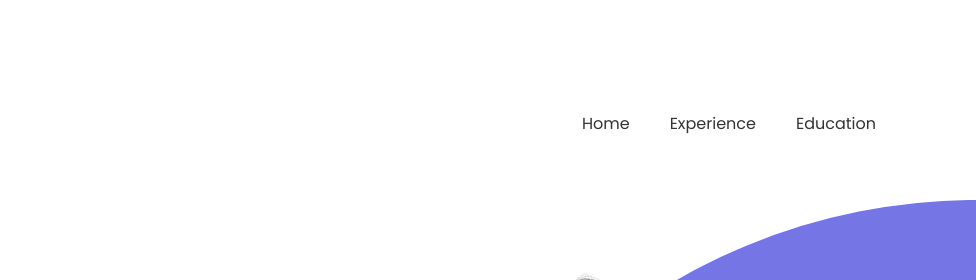
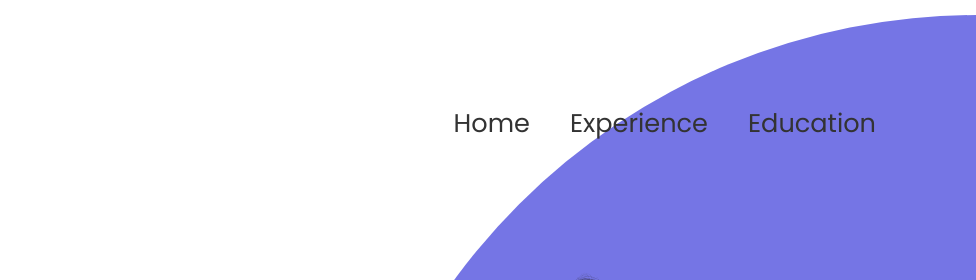
Before and after one commit to SangEunP/SangEun_Park.github.io, a plain HTML site: page index.html in a window 1280 px wide. Shown: the top 280 px of the page, 304-1280 px from the left. Drawn offline with Linux system fonts and the light colour scheme.

Commit message:
Add files via upload

```diff
--- a/style.css
+++ b/style.css
@@ -41,6 +41,7 @@ header ul
 header ul li
 {
     list-style: none;
+    font-size: 2vw;
 }
 header ul li a
 {
@@ -164,5 +165,5 @@ header ul li a:hover
     width: 100%;
     height: 100%;
     background:rgb(117, 117, 229);
-    clip-path: circle(600px at right 800px);
+    clip-path: circle(60% at right 80%);
 }
```
